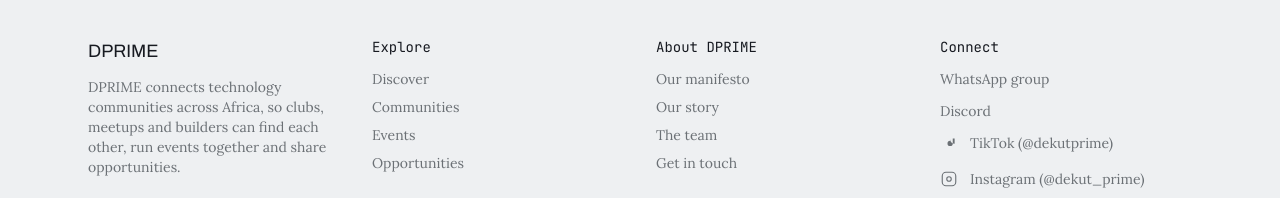
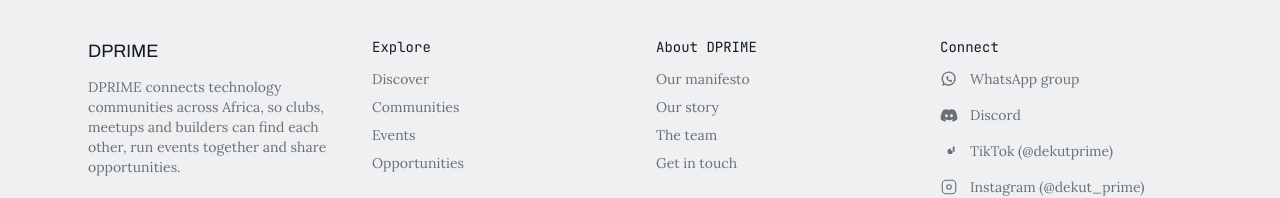
Before and after one commit to De-Fon/DPRIME, a Next.js app: page / in a window 1280 px wide. Shown: the part 3139-3337 px from the top of the page. Built offline with nearby package versions, Linux system fonts and the light colour scheme; no server answers; the database is empty.

Commit message:
Added icons

```diff
--- a/components/Footer.tsx
+++ b/components/Footer.tsx
@@ -38,11 +38,18 @@
             <ul className="space-y-3 text-sm">
               <li>
                 <a href={WHATSAPP_URL} target="_blank" rel="noopener noreferrer" className="inline-flex items-center gap-3 text-muted hover:text-amber break-words social-link focus:outline-none focus-visible:ring-2 focus-visible:ring-amber/40 focus-visible:text-amber rounded-sm">
+                  <svg width="18" height="18" viewBox="0 0 24 24" fill="none" aria-hidden="true">
+                    <path d="M20 11.5a8.5 8.5 0 0 1-12.7 7.4L4 20l1.1-3.1A8.5 8.5 0 1 1 20 11.5Z" stroke="currentColor" strokeWidth="1.7" strokeLinejoin="round" />
+                    <path d="M9 8.5c.2-.5.5-.5.8-.5h.4c.2 0 .3.1.4.4l.7 1.6c.1.2.1.4-.1.6l-.5.6c-.2.2-.2.4 0 .7.5.8 1.1 1.4 1.9 1.9.3.2.5.2.7 0l.6-.7c.2-.2.4-.2.6-.1l1.5.7c.3.1.4.2.4.4 0 .3-.2 1-.6 1.3-.4.4-1 .6-1.7.5-1-.1-2.1-.6-3.3-1.6-1-.8-1.8-1.9-2.1-2.8-.3-.9-.1-1.7.3-2.3Z" fill="currentColor" />
+                  </svg>
                   WhatsApp group
                 </a>
               </li>
               <li>
                 <a href={DISCORD_URL} target="_blank" rel="noopener noreferrer" className="inline-flex items-center gap-3 text-muted hover:text-amber break-words social-link focus:outline-none focus-visible:ring-2 focus-visible:ring-amber/40 focus-visible:text-amber rounded-sm">
+                  <svg width="18" height="18" viewBox="0 0 24 24" fill="currentColor" aria-hidden="true">
+                    <path d="M19.7 5.3a18.7 18.7 0 0 0-4.6-1.4l-.6 1.2a17.2 17.2 0 0 0-5 0l-.6-1.2a18.7 18.7 0 0 0-4.6 1.4C1.4 9.6.6 13.8 1 18a18.9 18.9 0 0 0 5.7 2.9l1.2-2a12 12 0 0 1-1.9-.9l.5-.4a13.4 13.4 0 0 0 11 0l.5.4a12 12 0 0 1-1.9.9l1.2 2A18.9 18.9 0 0 0 23 18c.5-4.9-.8-9-3.3-12.7ZM8.6 15.1c-1 0-1.8-.9-1.8-2s.8-2 1.8-2 1.8.9 1.8 2-.8 2-1.8 2Zm6.8 0c-1 0-1.8-.9-1.8-2s.8-2 1.8-2 1.8.9 1.8 2-.8 2-1.8 2Z" />
+                  </svg>
                   Discord
                 </a>
               </li>
```
